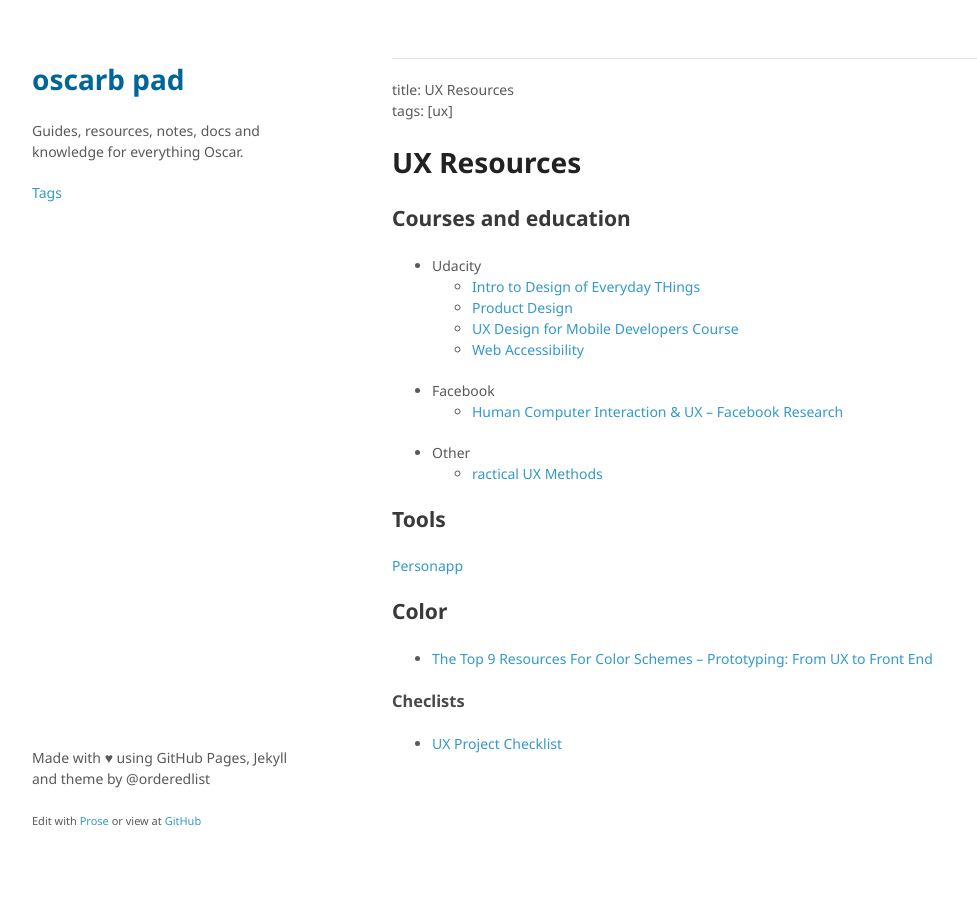
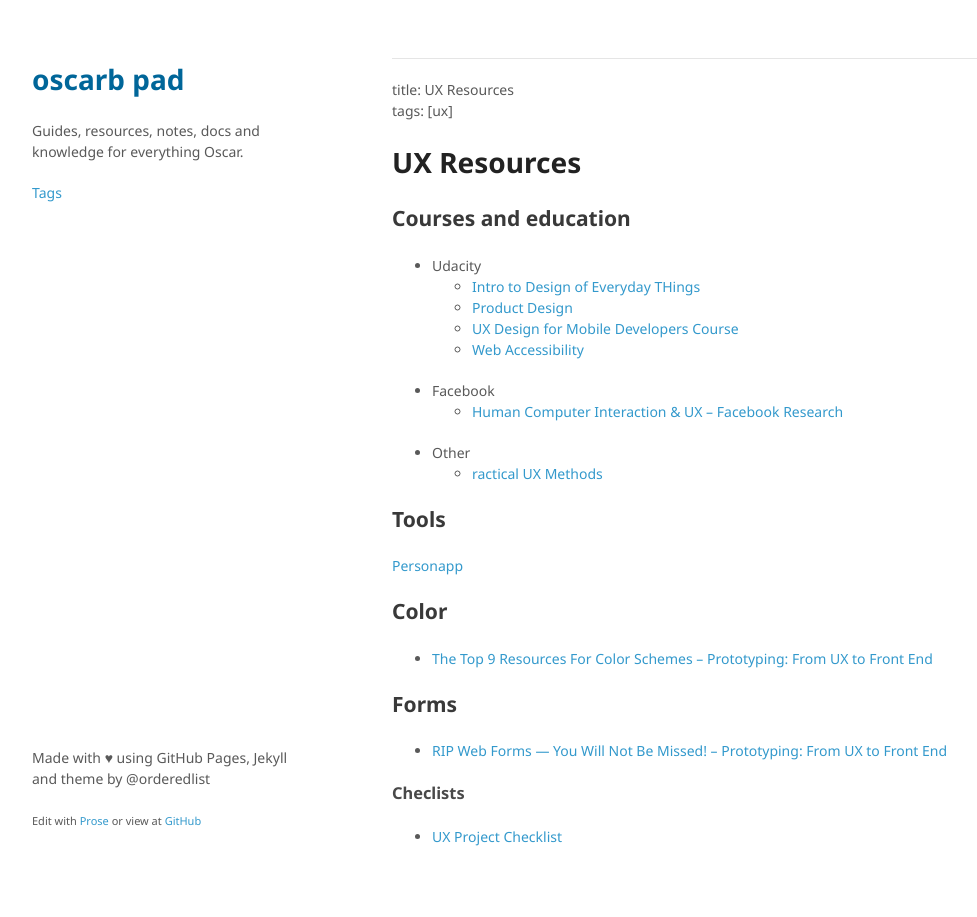
Before and after one commit to oscarb/pad, a Jekyll site: the page built from _docs/ux-resources.md, in a window 1280 px wide. Shown: the whole page, without its empty margins (128-1105 px from the left). Built offline with Jekyll 4.4.1, drawn with Linux system fonts in a browser that asks for light colours; some web fonts are replaced.

Commit message:
Updated ux-resources.md

```diff
--- a/_docs/ux-resources.md
+++ b/_docs/ux-resources.md
@@ -26,6 +26,9 @@ tags: [ux]
 
 * [The Top 9 Resources For Color Schemes – Prototyping: From UX to Front End](https://blog.prototypr.io/the-top-9-resources-for-color-schemes-f75ea1630dd9)
 
+## Forms
+
+* [RIP Web Forms — You Will Not Be Missed! – Prototyping: From UX to Front End](https://blog.prototypr.io/rip-web-forms-you-will-not-be-missed-7d9eecdc0df2)
 
 ### Checlists
 
```
